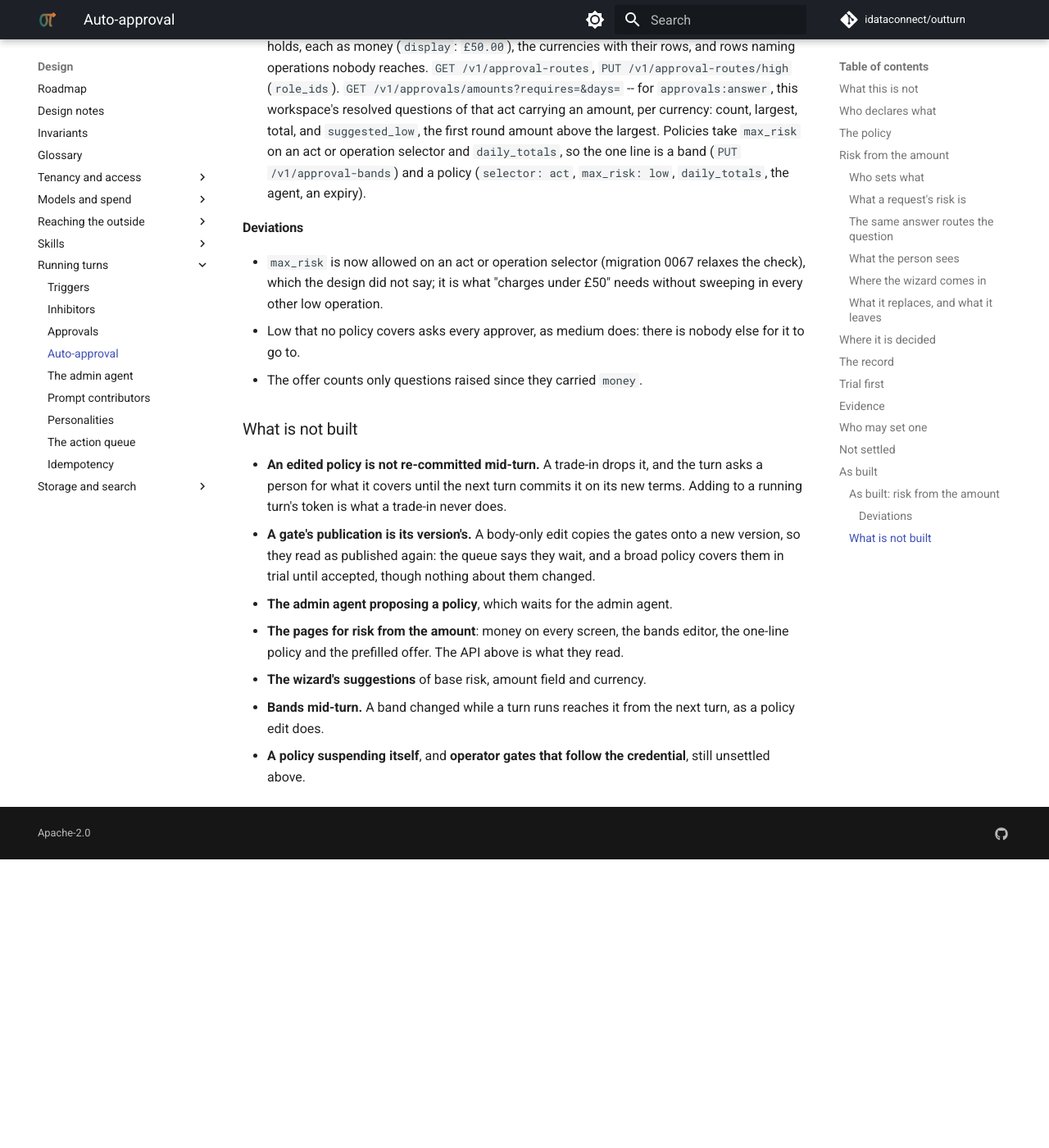
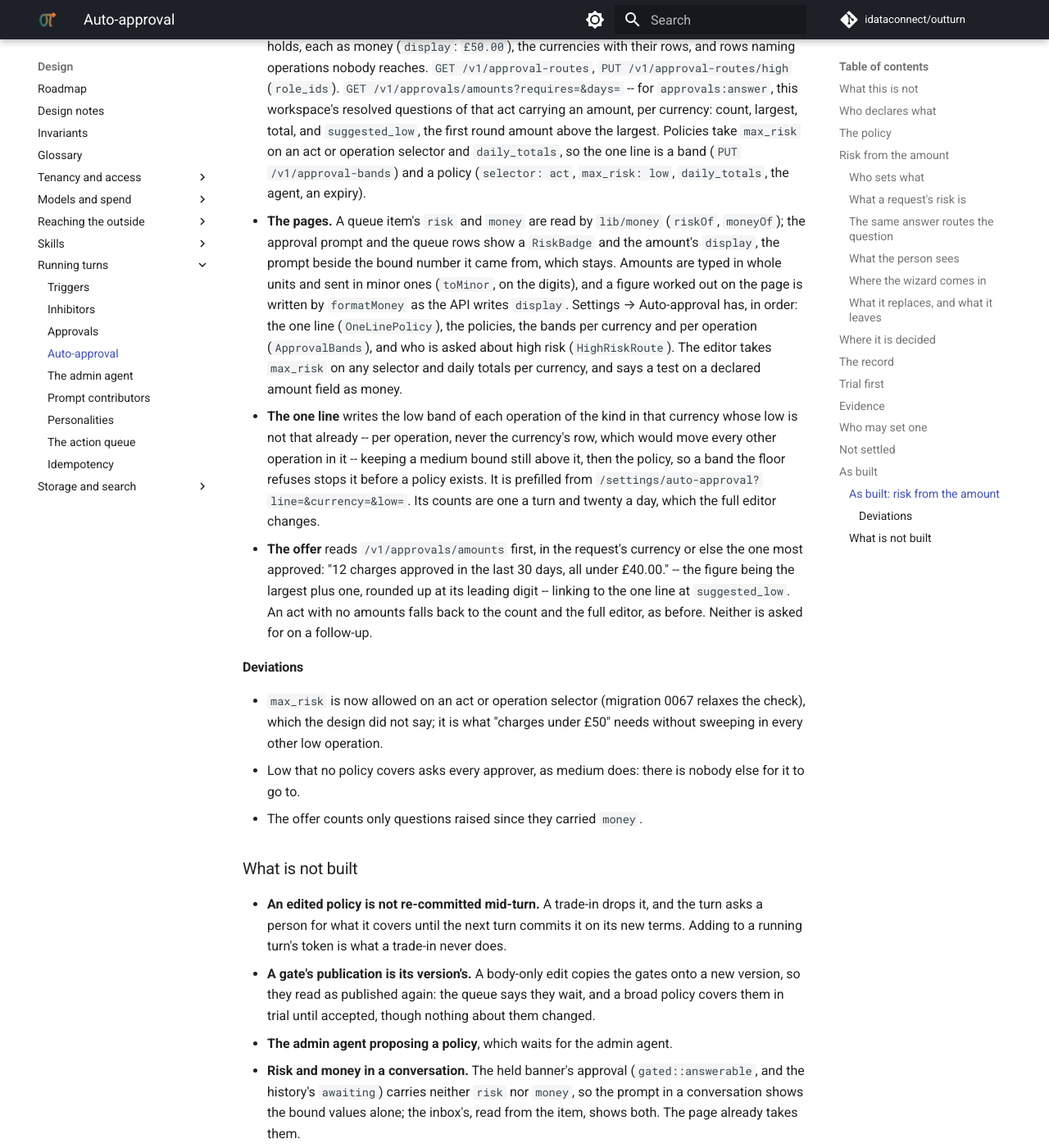
Before and after one commit to idataconnect/outturn, an MkDocs documentation site: the page built from docs/auto-approval.md, in a window 1280 px wide and 1400 px high, scrolled down 12527 px. Shown: the whole window at 82% size. Built offline with MkDocs 1.6.1 and Material for MkDocs 9.7.7, drawn with Linux system fonts in a browser that asks for light colours; comment, search, counter and statistics services are not loaded; before the commit the page ends 13575 px from its top, so only the background shows below that.

Commit message:
Record what was built of the pages for risk from the amount
Co-Authored-By: Claude Opus 5.5 <noreply@anthropic.com>

```diff
--- a/docs/auto-approval.md
+++ b/docs/auto-approval.md
@@ -562,6 +562,30 @@ waved through, which is the one outcome this whole design must not permit.
   `daily_totals`, so the one line is a band (`PUT /v1/approval-bands`) and a
   policy (`selector: act`, `max_risk: low`, `daily_totals`, the agent, an
   expiry).
+- **The pages.** A queue item's `risk` and `money` are read by `lib/money`
+  (`riskOf`, `moneyOf`); the approval prompt and the queue rows show a
+  `RiskBadge` and the amount's `display`, the prompt beside the bound number
+  it came from, which stays. Amounts are typed in whole units and sent in
+  minor ones (`toMinor`, on the digits), and a figure worked out on the page
+  is written by `formatMoney` as the API writes `display`. Settings →
+  Auto-approval has, in order: the one line (`OneLinePolicy`), the policies,
+  the bands per currency and per operation (`ApprovalBands`), and who is
+  asked about high risk (`HighRiskRoute`). The editor takes `max_risk` on any
+  selector and daily totals per currency, and says a test on a declared
+  amount field as money.
+- **The one line** writes the low band of each operation of the kind in that
+  currency whose low is not that already -- per operation, never the
+  currency's row, which would move every other operation in it -- keeping a
+  medium bound still above it, then the policy, so a band the floor refuses
+  stops it before a policy exists. It is prefilled from
+  `/settings/auto-approval?line=&currency=&low=`. Its counts are one a turn
+  and twenty a day, which the full editor changes.
+- **The offer** reads `/v1/approvals/amounts` first, in the request's
+  currency or else the one most approved: "12 charges approved in the last
+  30 days, all under £40.00." -- the figure being the largest plus one,
+  rounded up at its leading digit -- linking to the one line at
+  `suggested_low`. An act with no amounts falls back to the count and the
+  full editor, as before. Neither is asked for on a follow-up.
 
 #### Deviations
 
@@ -582,9 +606,10 @@ waved through, which is the one outcome this whole design must not permit.
   wait, and a broad policy covers them in trial until accepted, though nothing
   about them changed.
 - **The admin agent proposing a policy**, which waits for the admin agent.
-- **The pages for risk from the amount**: money on every screen, the bands
-  editor, the one-line policy and the prefilled offer. The API above is what
-  they read.
+- **Risk and money in a conversation.** The held banner's approval
+  (`gated::answerable`, and the history's `awaiting`) carries neither `risk`
+  nor `money`, so the prompt in a conversation shows the bound values alone;
+  the inbox's, read from the item, shows both. The page already takes them.
 - **The wizard's suggestions** of base risk, amount field and currency.
 - **Bands mid-turn.** A band changed while a turn runs reaches it from the
   next turn, as a policy edit does.
```
